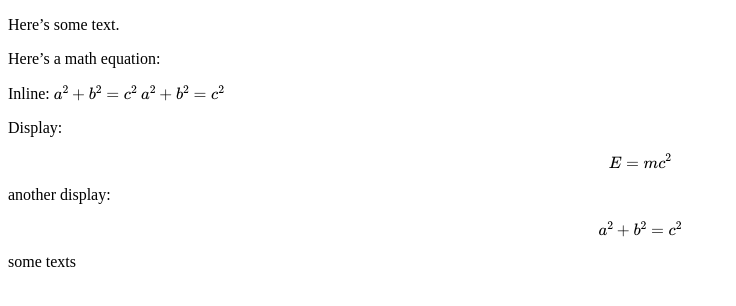
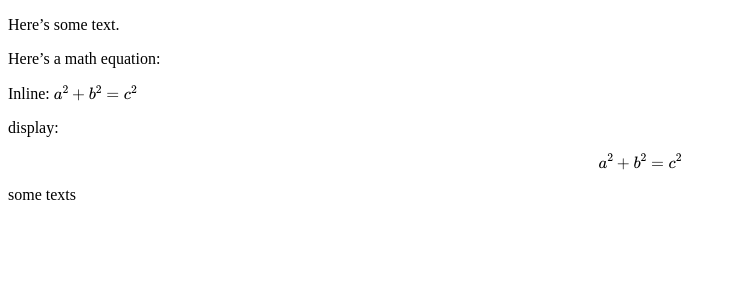
Before and after one commit to henryzhang11/questions-I-have, a Jekyll site: the page built from _posts/2023-08-08-representation-theory-notes-3.md, in a window 1280 px wide. Shown: the top 306 px of the page, without its empty margins (0-736 px from the left). Built offline with Jekyll 4.4.1, drawn with Linux system fonts in a browser that asks for light colours; formulas are drawn with MathJax 3.

Commit message:
Update 2023-08-08-representation-theory-notes-3.md

```diff
--- a/_posts/2023-08-08-representation-theory-notes-3.md
+++ b/_posts/2023-08-08-representation-theory-notes-3.md
@@ -7,12 +7,9 @@ Here's some text.
 
 Here's a math equation:
 
-Inline: \\( a^2 + b^2 = c^2 \\) $a^2 + b^2 = c^2$
+Inline: $a^2 + b^2 = c^2$
 
-Display:
-\\[ E = mc^2 \\]
-
-another display:
+display:
 
 $$a^2 + b^2 = c^2$$
 
```
